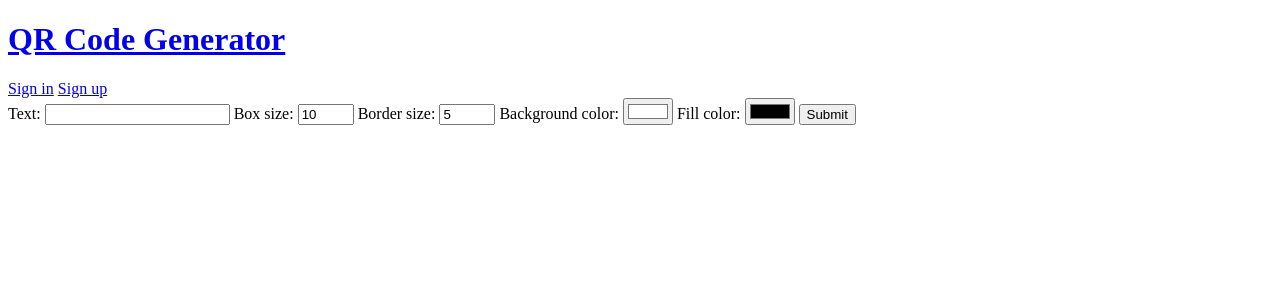
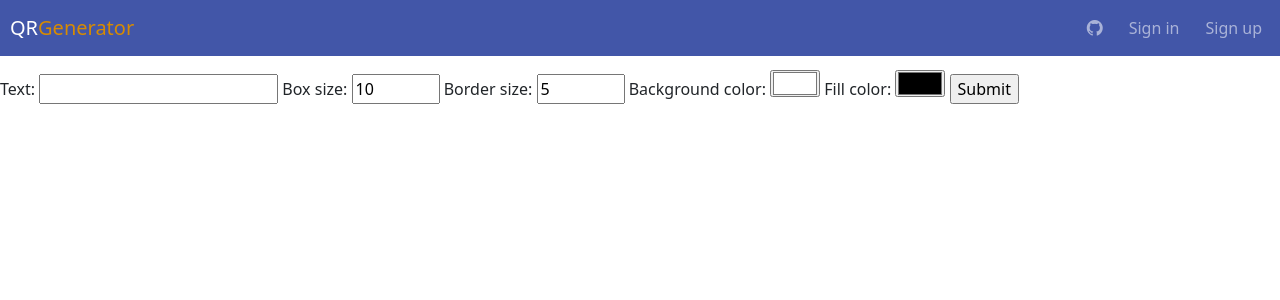
Before and after one commit to andrii-shchur/qr_generator, a Django app: page / in a window 1280 px wide. Shown: the top 300 px of the page. Run offline with Django 4.2, Linux system fonts and the light colour scheme.

Commit message:
added navbar

```diff
--- /dev/null
+++ b/backend/static/css/base.css
@@ -0,0 +1,15 @@
+body {
+    padding-top: 70px;
+}
+
+.navbar-brand, .nav-link {
+    margin-left: 10px;
+}
+
+#navbarNav, #navbarToggler {
+    margin-right: 10px;
+}
+
+#secLogoPart {
+    color: #d78b02
+}
--- a/backend/templates/backend/base.html
+++ b/backend/templates/backend/base.html
@@ -2,18 +2,49 @@
 <html lang="en">
 <head>
     <meta charset="UTF-8">
+    <meta name="viewport" content="width=device-width, initial-scale=1">
+    {% load static %}
+    <link href="{% static 'css/base.css' %}" rel="stylesheet">
+    <link href="https://cdn.jsdelivr.net/npm/bootstrap@5.1.3/dist/css/bootstrap.min.css" rel="stylesheet" integrity="sha384-1BmE4kWBq78iYhFldvKuhfTAU6auU8tT94WrHftjDbrCEXSU1oBoqyl2QvZ6jIW3" crossorigin="anonymous">
+    <link href="https://cdn.jsdelivr.net/npm/bootstrap-icons@1.8.0/font/bootstrap-icons.css" rel="stylesheet">
+    <script src="https://cdn.jsdelivr.net/npm/bootstrap@5.1.3/dist/js/bootstrap.bundle.min.js" integrity="sha384-ka7Sk0Gln4gmtz2MlQnikT1wXgYsOg+OMhuP+IlRH9sENBO0LRn5q+8nbTov4+1p" crossorigin="anonymous"></script>
     <title>QR Code Generator</title>
 </head>
 <body>
 <header>
-    <h1><a href="../">QR Code Generator</a></h1>
-    {% if user.is_authenticated %}
-        <a href="/profile/">{{ user.username }}</a>
-        <a href="/logout/">Log out</a>
-    {% else %}
-        <a href="../login/">Sign in</a>
-        <a href="../register/">Sign up</a>
-    {% endif %}
+    <nav class="navbar navbar-expand-sm navbar-dark fixed-top" style="background-color: #4256a8;">
+        <a class="navbar-brand" href="../">
+            <span id="firstLogoPart">QR</span><span id="secLogoPart">Generator</span>
+        </a>
+        <button class="navbar-toggler" type="button" data-bs-toggle="collapse" data-bs-target="#navbarNav" aria-controls="navbarNav" aria-expanded="false" aria-label="Toggle navigation" id="navbarToggler">
+          <span class="navbar-toggler-icon"></span>
+        </button>
+        <div class="collapse navbar-collapse justify-content-end" id="navbarNav">
+            <ul class="navbar-nav">
+                <li class="nav-item">
+                  <a class="nav-link" href="https://github.com/andrii-shchur"><i class="bi-github"></i></a>
+                </li>
+            </ul>
+
+            <ul class="navbar-nav">
+                {% if user.is_authenticated %}
+                    <li class="nav-item">
+                        <a class="nav-link" href="/profile/">{{ user.username }}</a>
+                    </li>
+                    <li class="nav-item">
+                        <a class="nav-link" href="/logout/">Log out</a>
+                    </li>
+                {% else %}
+                    <li class="nav-item">
+                        <a class="nav-link" href="/login/">Sign in</a>
+                    </li>
+                    <li class="nav-item">
+                        <a class="nav-link" href="/register/">Sign up</a>
+                    </li>
+                {% endif %}
+            </ul>
+        </div>
+    </nav>
 </header>
 
 {% block content %}
--- a/backend/views.py
+++ b/backend/views.py
@@ -30,7 +30,6 @@ def submit(request):
             img_path = f'/static/img/{uuid.uuid4().hex}.png'
             make_code(text, box_size=box_size, border=border, back_color=back_color, fill_color=fill_color,
                       filename=img_path)
-            print(f'dslfjds: {timezone.now()}')
             return render(request, 'backend/result.html', {'img_path': img_path, 'created_at': str(timezone.now())})
 
 
@@ -79,7 +78,6 @@ def profile(request):
 def save_code(request):
     img_path = request.POST.get('img-path')
     created_at = request.POST.get('created-at')
-    print(created_at)
     new_code = QrCode(user=request.user, img_path=img_path, created_at=created_at)
     new_code.save()
     messages.success(request, 'Successfully saved!')
```
